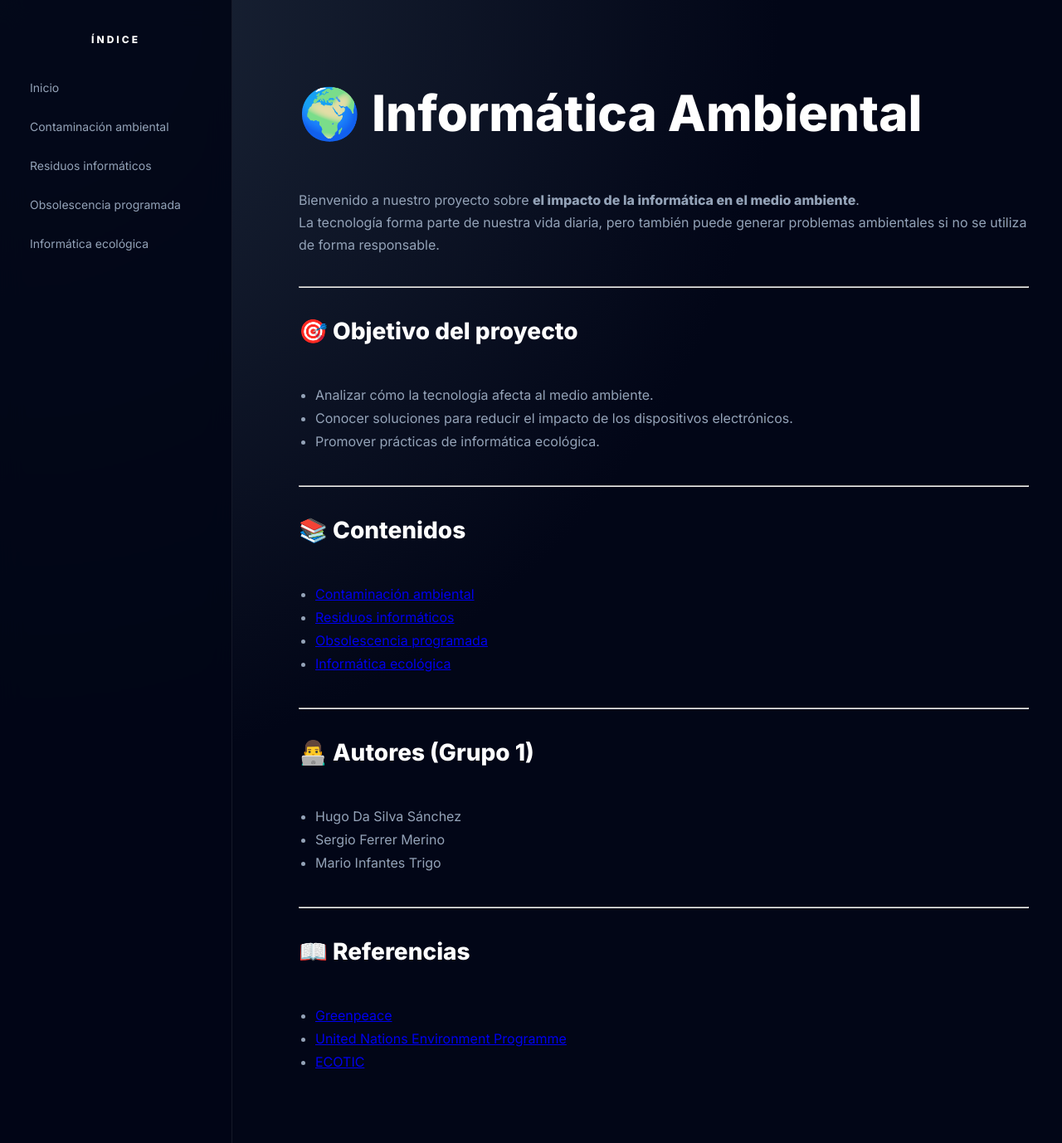
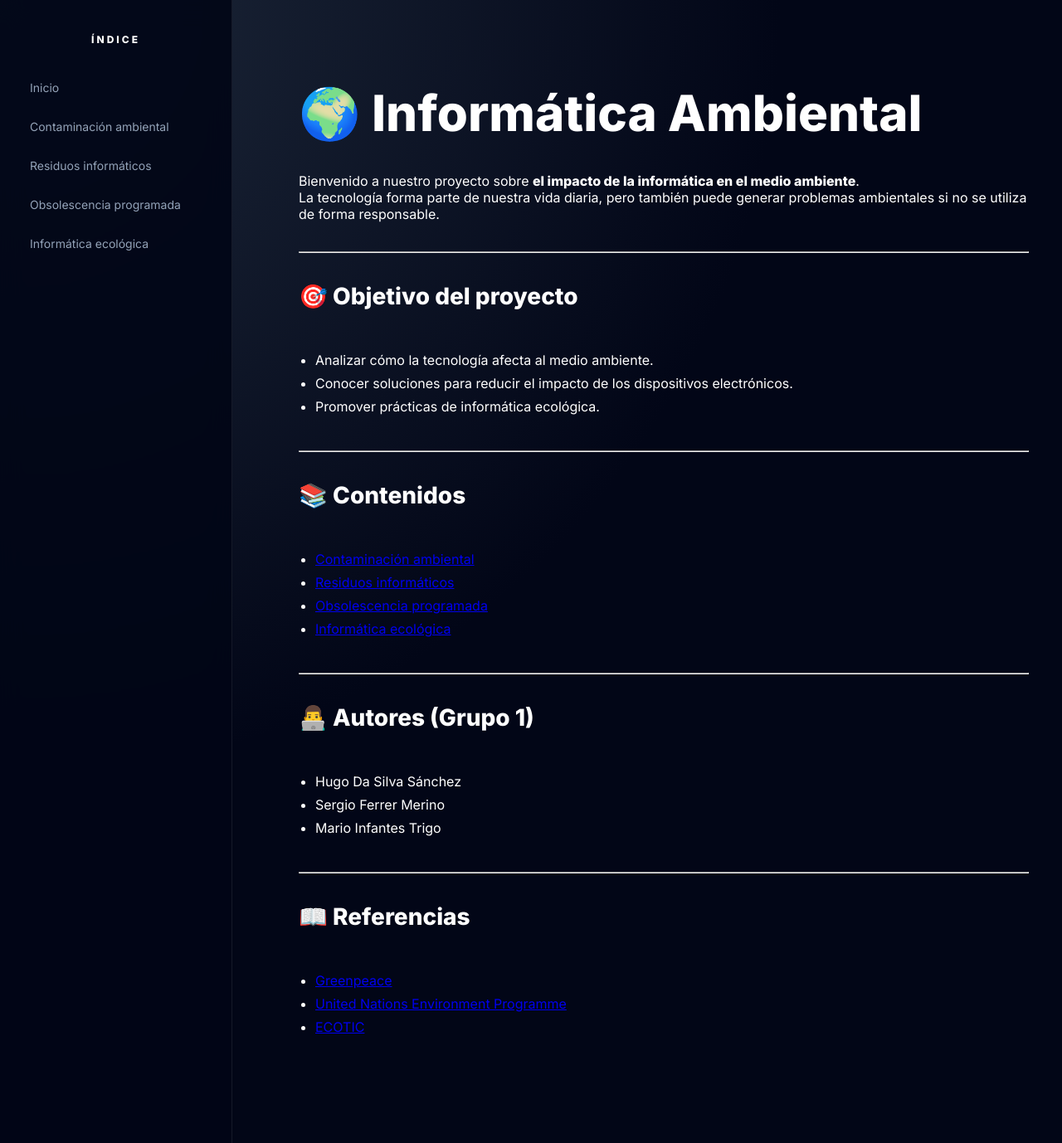
Before and after one commit to glizzlyy/informatica-ambiental, a Jekyll site: the page built from index.md, in a window 1280 px wide and 1378 px high. Shown: the whole window at 83% size. Built offline with Jekyll 4.4.1, drawn with Linux system fonts in a browser that asks for light colours.

Commit message:
Update estilos.html

```diff
--- a/_layouts/estilos.html
+++ b/_layouts/estilos.html
@@ -5,7 +5,6 @@
 <title>{{ page.title }}</title>
 <meta name="viewport" content="width=device-width, initial-scale=1.0">
 <link href="https://fonts.googleapis.com/css2?family=Inter:wght@400;600;800&display=swap" rel="stylesheet">
-
 <style>
 :root{
   --bg-dark:#020617;
@@ -15,13 +14,7 @@
   --glass:rgba(255,255,255,0.03);
   --glass-border:rgba(255,255,255,0.08);
 }
-
-*{
-  margin:0;
-  padding:0;
-  box-sizing:border-box;
-}
-
+*{margin:0;padding:0;box-sizing:border-box;}
 body{
   font-family:'Inter',sans-serif;
   background: radial-gradient(circle at top left,#1e293b,#020617 50%);
@@ -46,7 +37,6 @@
   flex-direction:column;
   overflow:hidden;
 }
-
 .sidebar h2{
   font-size:12px;
   letter-spacing:3px;
@@ -54,7 +44,6 @@
   text-align:center;
   margin-bottom:30px;
 }
-
 .sidebar a{
   font-size:14px;
   color:var(--text-muted);
@@ -81,98 +67,73 @@
   gap:35px;
   min-height:100vh;
 }
-
-/* TITULOS */
-h1{
-  font-size:60px;
-  font-weight:800;
-  margin-bottom:20px;
-}
-
-h2{
-  font-size:28px;
-  margin-bottom:15px;
-}
-
-/* ===== SECTIONS (CLAVE) ===== */
+h1{font-size:60px;font-weight:800;}
+h2{font-size:28px;margin-bottom:15px;}
 section{
   background:var(--glass);
   padding:40px;
   border-radius:25px;
   border:1px solid var(--glass-border);
-  box-shadow:0 4px 10px rgba(0,0,0,0.1);
+  margin-bottom:20px;
+  box-shadow: 0 4px 10px rgba(0, 0, 0, 0.1); /* Sombra sutil para el efecto */
 }
-
-/* TEXTO */
-p{
+section h2{
+  font-size:24px;
+  margin-bottom:10px;
+  color:var(--text-main);
+}
+section p, section ul{
   color:var(--text-muted);
   line-height:1.7;
 }
-
-/* LISTAS */
 ul{
   padding-left:20px;
-  color:var(--text-muted);
 }
-
 ul li{
   margin-bottom:8px;
 }
-
-/* IMAGEN */
-section img{
+img{
   width:100%;
-  max-width:700px;
+  max-width:650px;
   display:block;
   margin:20px auto;
   border-radius:16px;
 }
-
-/* TABLAS */
 table{
   width:100%;
   border-collapse:collapse;
   margin-top:20px;
 }
-
 th,td{
   border:1px solid var(--glass-border);
   padding:12px;
 }
-
 th{
   background:rgba(56,189,248,0.1);
 }
-
-/* RESPONSIVE */
 @media (max-width:992px){
   .sidebar{
     width:80px;
     min-width:80px;
   }
-
   .sidebar h2{
     display:none;
   }
-
   .sidebar a{
     font-size:0;
     text-align:center;
   }
-
   .sidebar a::before{
     content:"•";
     font-size:2rem;
     color:var(--primary);
   }
-
   .contenido{
     margin-left:100px;
   }
 }
 </style>
 </head>
-
 <body>
 
 <nav class="sidebar">
@@ -187,6 +148,3 @@
 <main class="contenido">
   {{ content }}
 </main>
-
-</body>
-</html>
```
Also changed, not shown: other parts of _layouts/estilos.html (+0 -5 lines).
